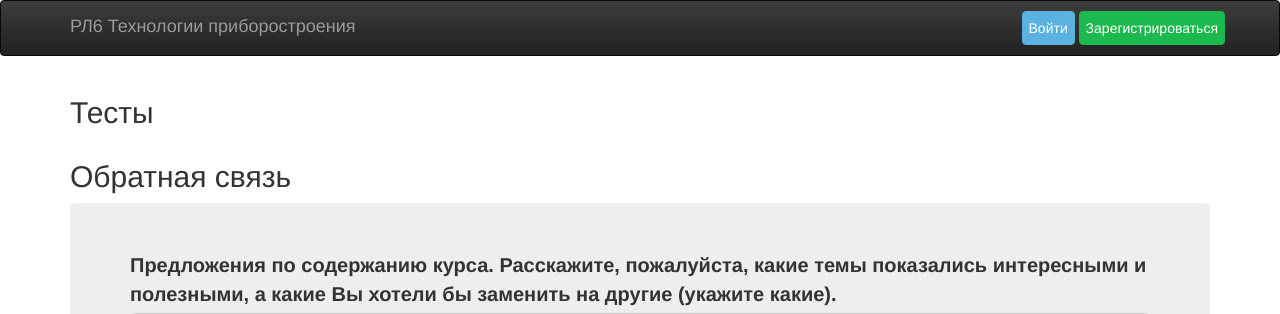
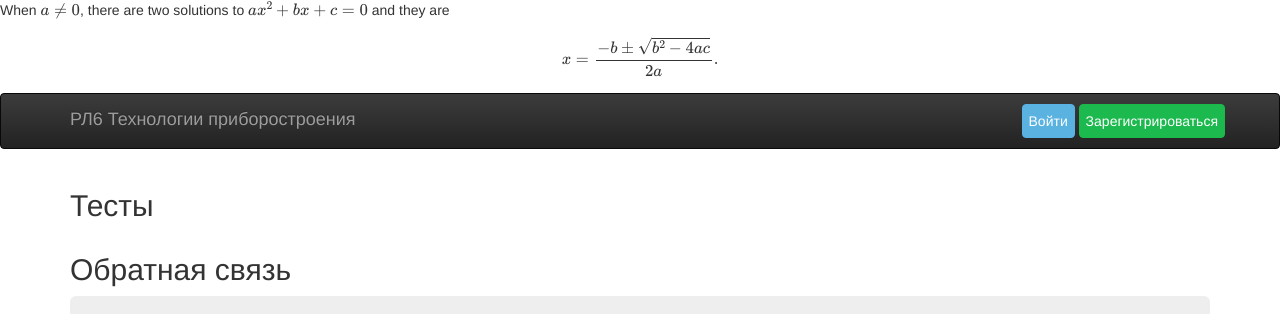
Before and after one commit to CorpuscleWind/rl6-learning, a Django app: template learning/templates/discipline/discipline.html in a window 1280 px wide. Shown: the top 314 px of the page. Run offline with Django 3.2, Linux system fonts and the light colour scheme; the template is opened without the code that fills it, so the values that code supplies are empty; parts of the project's set-up code (start-up, migrations or seed data) failed here and were passed over; some libraries are stand-ins or nearby versions.

Commit message:
Latex formula

```diff
--- a/core/templates/base/main.html
+++ b/core/templates/base/main.html
@@ -17,6 +17,12 @@
 
 </head>
 <body>
+
+<p>
+    When \(a \ne 0\), there are two solutions to \(ax^2 + bx + c = 0\) and they are
+    \[x = {-b \pm \sqrt{b^2-4ac} \over 2a}.\]
+</p>
+
 <div class="wrapper">
     <nav class="navbar navbar-inverse">
         <div class="container">
```
